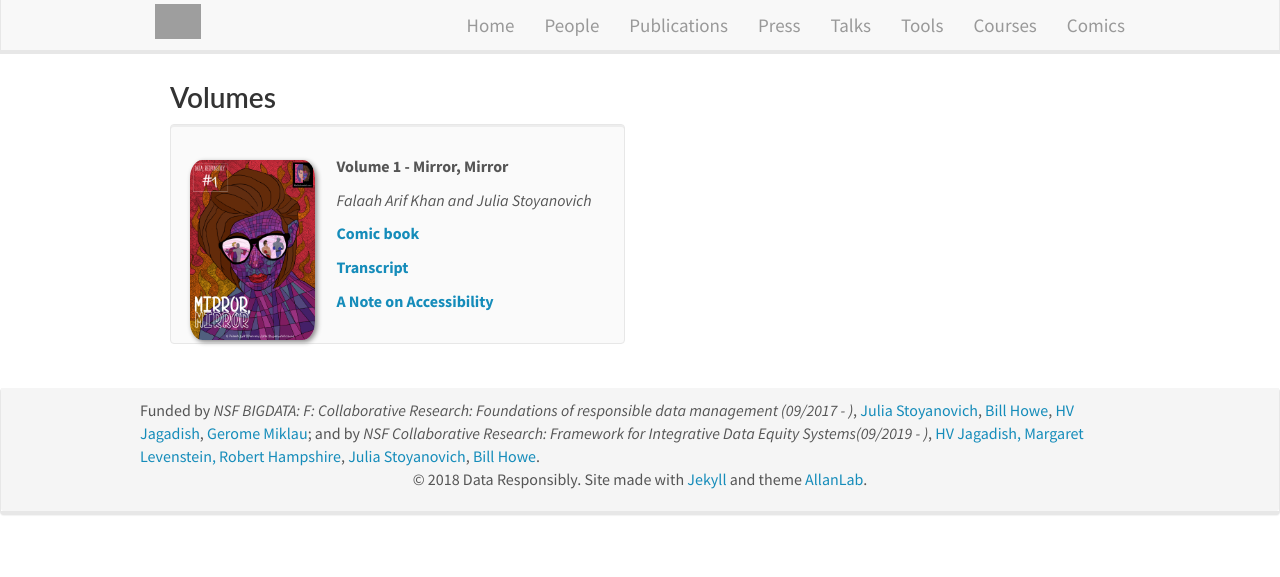
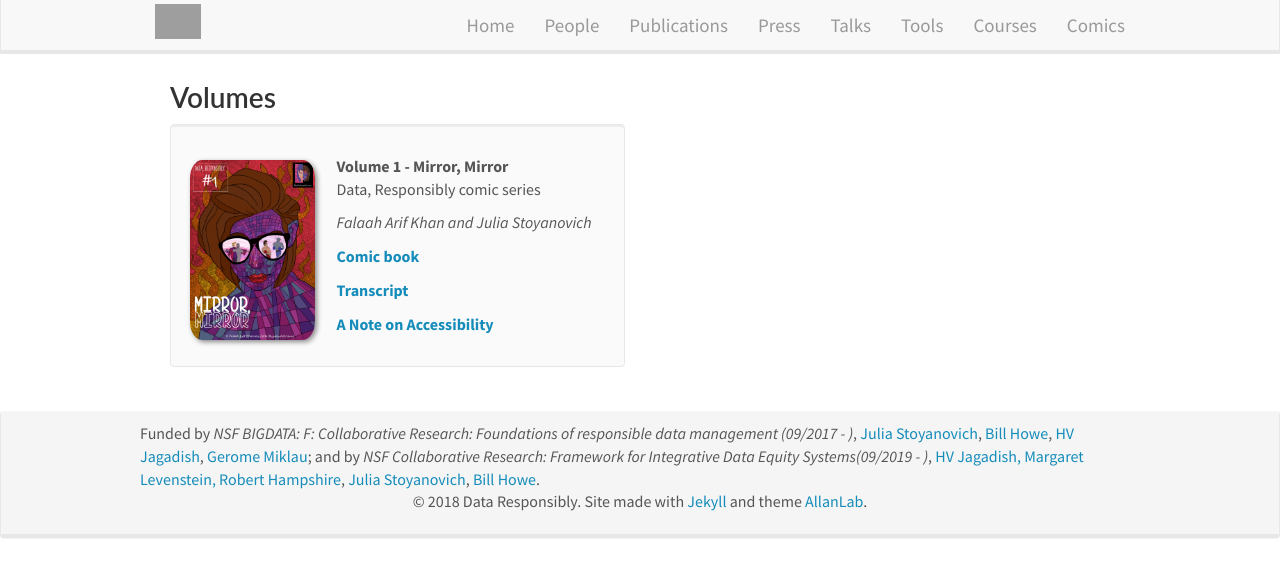
Before and after one commit to DataResponsibly/DataResponsibly.github.io, a Jekyll site: the page built from _pages/comics.md, in a window 1280 px wide. Shown: the top 577 px of the page. Built offline with Jekyll 4.4.1, drawn with Linux system fonts in a browser that asks for light colours; nearby versions of some CDN libraries; grey boxes are pictures that could not be loaded.

```diff
--- a/_data/comics.yml
+++ b/_data/comics.yml
@@ -1,6 +1,6 @@
 - title: "Volume 1 - Mirror, Mirror"
   image: Mirror_Mirror_Cover.png
-  description:
+  description: Data, Responsibly comic series
   authors: Falaah Arif Khan and Julia Stoyanovich
   number_link: 3
   link1:
```
